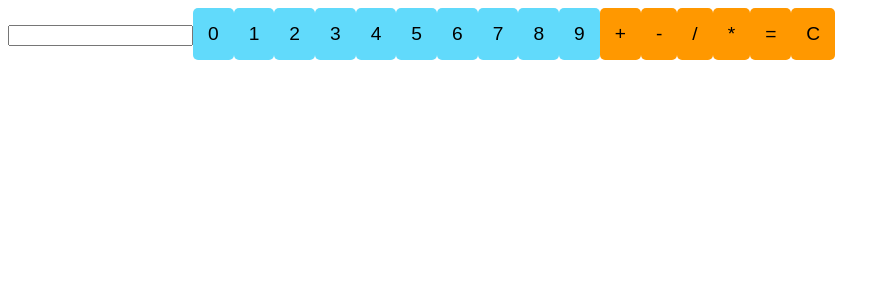
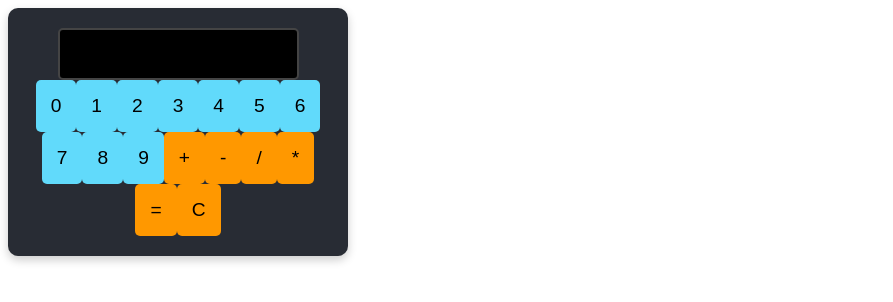
Before and after one commit to Krasimir0/ReactJS-Calculator, a React (Vite) app: page / in a window 1280 px wide. Shown: the top 302 px of the page, without its empty margins (0-893 px from the left). Built offline with nearby package versions, Linux system fonts and the light colour scheme.

Commit message:
Fix input

```diff
--- a/src/Calculator.css
+++ b/src/Calculator.css
@@ -10,18 +10,16 @@
   }
 
   /* Display Screen */
-  .display {
-    font-size: 2rem;
-    margin-bottom: 10px;
+  .display input {
+    font-size: 1rem;
     background-color: black;
+    color: white;
     padding: 15px;
     border-radius: 5px;
     text-align: right;
-    min-height: 50px;
-    display: flex;
-    align-items: center;
-    justify-content: flex-end;
+    border: 2px solid #444;
   }
+
 
   /* Button Grid */
   .buttons {
--- a/src/Calculator.jsx
+++ b/src/Calculator.jsx
@@ -1,42 +1,99 @@
 import { useState } from "react";
 import "./Calculator.css";
 
-const CalculatorNumbers = [
-  0,1,2,3,
-  4,5,6,
-  7,8,9,
-]
+const CalculatorNumbers = [0, 1, 2, 3, 4, 5, 6, 7, 8, 9];
 
-const Actions = [
-  '+', '-', '/', '*', '=', 'C'
-]
+const Actions = ["+", "-", "/", "*", "=", "C"];
 
 export default function Calculator() {
-  let [number, setNumber] = useState('');
-  let [prevNumber, setPrevNumber] = useState('')
+  let [firstNumber, setNumber] = useState("");
+  let [secondNumber, setSecondNumber] = useState("");
+  let [action, setAction] = useState("");
+  const [result, setResult] = useState(null);
 
   const getNumberHandler = (pressedNumber) => {
-    setPrevNumber(() => {
-        prevNumber = pressedNumber;
-      })
-      console.log(prevNumber);
-  }
+    if (action === "") {
+      setNumber((prevNum) => {
+       return prevNum + pressedNumber;
+      });
+    } else {
+      setSecondNumber((prevNum) => {
+       return prevNum + pressedNumber;
+      });
+    }
+  };
 
   const getActionHandler = (action) => {
-      console.log(action);
+    if (action === "C") {
+      setNumber("");
+      setSecondNumber("");
+      setAction("");
+      setResult(null);
+    } else if (action === "=") {
+      let result = 0;
+      switch (action) {
+        case "+":
+          result = firstNumber + secondNumber;
+          console.log(result);
 
-  }
+          break;
+        case "-":
+          result = firstNumber - secondNumber;
+          break;
+        case "/":
+          result = firstNumber / secondNumber;
+          break;
+        case "*":
+          result = firstNumber * secondNumber;
+          break;
+        default:
+          result = 0;
+          break;
+      }
+      setResult(result);
+      setNumber(result.toString());
+      setSecondNumber("");
+      setAction("");
+    } else {
+      setAction(action);
+    }
+  };
 
   return (
-    <>
-      <input type="text" readOnly value={number}/>
-       {CalculatorNumbers.map(number => (
-          <button className="button" key={number} onClick={() => {getNumberHandler(number)}}>{number}</button>
-       ))}
-       {Actions.map(action => (
-          <button className="button operator" key={action} onClick={() => {getActionHandler(action)}}>{action}</button>
-       ))}
-    </>
-
+    <div className="calculator">
+      <div className="display">
+        <input
+          type="text"
+          readOnly
+          value={
+            result !== null
+              ? result
+              : `${firstNumber} ${action} ${secondNumber}`
+          }
+        />
+      </div>
+      {CalculatorNumbers.map((number) => (
+        <button
+          className="button"
+          key={number}
+          onClick={() => {
+            getNumberHandler(number);
+          }}
+        >
+          {number}
+        </button>
+      ))}
+      {Actions.map((action) => (
+        <button
+          className="button operator"
+          key={action}
+          onClick={() => {
+            getActionHandler(action);
+          }}
+        >
+          {action}
+        </button>
+      ))}
+    </div>
   );
 }
--- a/src/main.jsx
+++ b/src/main.jsx
@@ -4,5 +4,4 @@ import App from './App.jsx';
 
 ReactDOM.createRoot(document.getElementById('root')).render(
   <App />
-
 );
```
